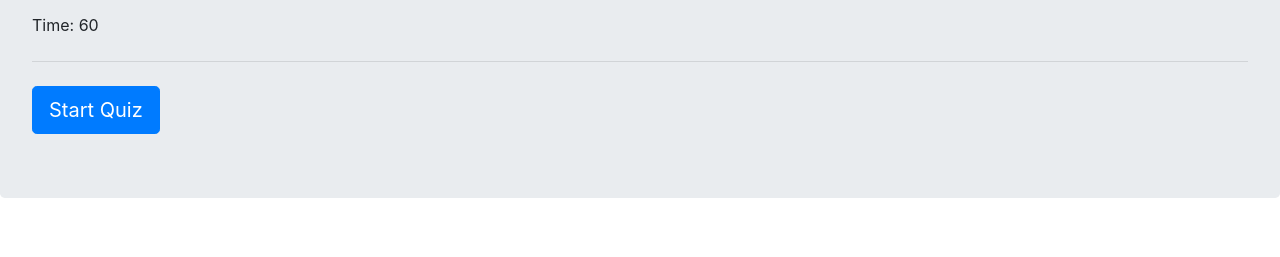
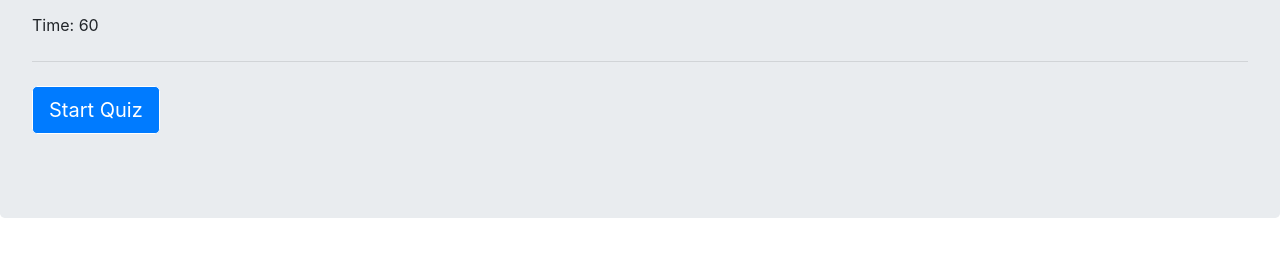
Before and after one commit to xiaoxin88420/codequiz, a plain HTML site: page index.html in a window 1280 px wide. Shown: the part 355-612 px from the top of the page. Drawn offline with nearby package versions, Linux system fonts and the light colour scheme.

Commit message:
stylebtn

```diff
--- a/index.html
+++ b/index.html
@@ -6,6 +6,7 @@
   <title>Document</title>
   <link rel="stylesheet" href="https://stackpath.bootstrapcdn.com/bootstrap/4.5.0/css/bootstrap.min.css"
     integrity="sha384-9aIt2nRpC12Uk9gS9baDl411NQApFmC26EwAOH8WgZl5MYYxFfc+NcPb1dKGj7Sk" crossorigin="anonymous">
+  <link rel="stylesheet" href="./style.css">
 </head>
 <body>
   <div id="quiz" class="jumbotron">
--- a/style.css
+++ b/style.css
@@ -0,0 +1,8 @@
+.btn{
+    display: grid ;
+    gap: 5px ;
+    margin: 20px 0 ;
+    border: 1px solid ;
+    border-color: white ;
+    color: white ;
+}
```
Also changed, not shown: app.js (indentation only).
